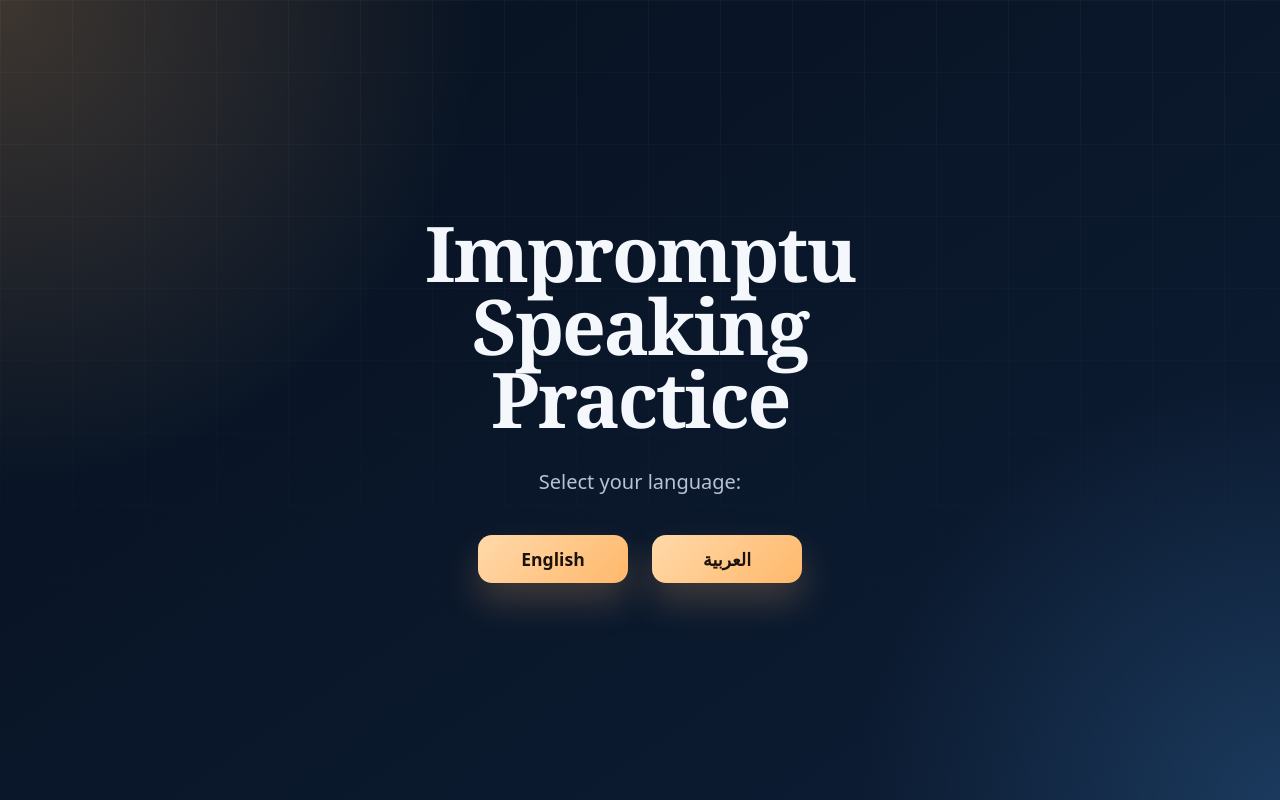
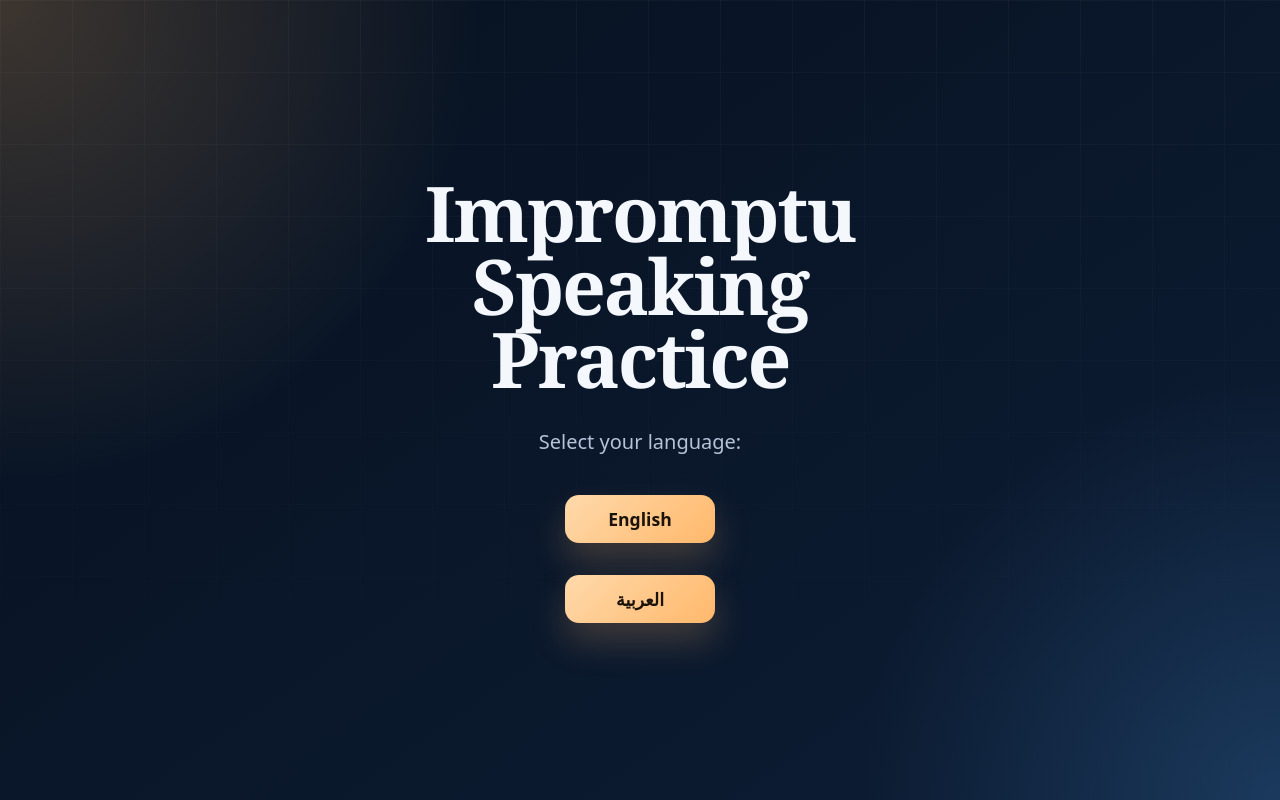
Before and after one commit to Mohammad-Mahdi-Shokor/Impromptu_Practice, a plain HTML site: page index.html in a window 1280 px wide. Drawn offline with Linux system fonts and the light colour scheme.

Commit message:
fixed bugs

```diff
--- a/styles.css
+++ b/styles.css
@@ -62,9 +62,10 @@ body::before {
 
 .language-buttons {
   display: flex;
-  gap: 1.5rem;
+  flex-direction: column;
+  gap: 2rem;
   justify-content: center;
-  flex-wrap: wrap;
+  align-items: center;
 }
 
 .language-buttons button {
```
